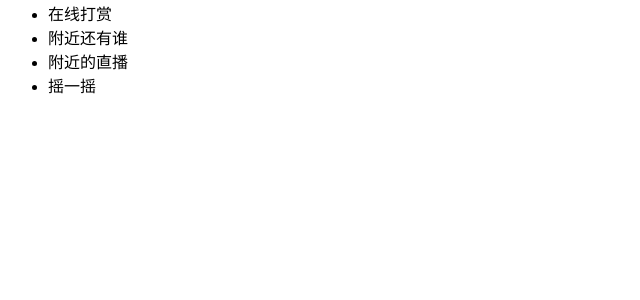
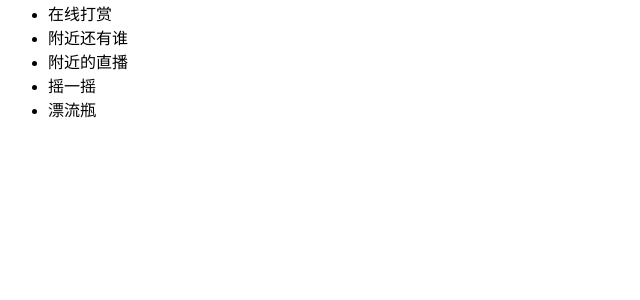
Before and after one commit to ljl620/ceshi, a Django app: page /index/ in a window 1280 px wide. Shown: the part 295-595 px from the top of the page, without its empty margins (0-640 px from the left). Run offline with Django 3.2, Linux system fonts and the light colour scheme.

Commit message:
添加飘流瓶

```diff
--- a/templates/index.html
+++ b/templates/index.html
@@ -18,6 +18,7 @@
 	<li>附近还有谁</li>
 	<li>附近的直播</li>
 	<li>摇一摇</li>
+	<li>漂流瓶</li>
 
 </ul>
 </body>
```
Also changed, not shown: 1 other file.
